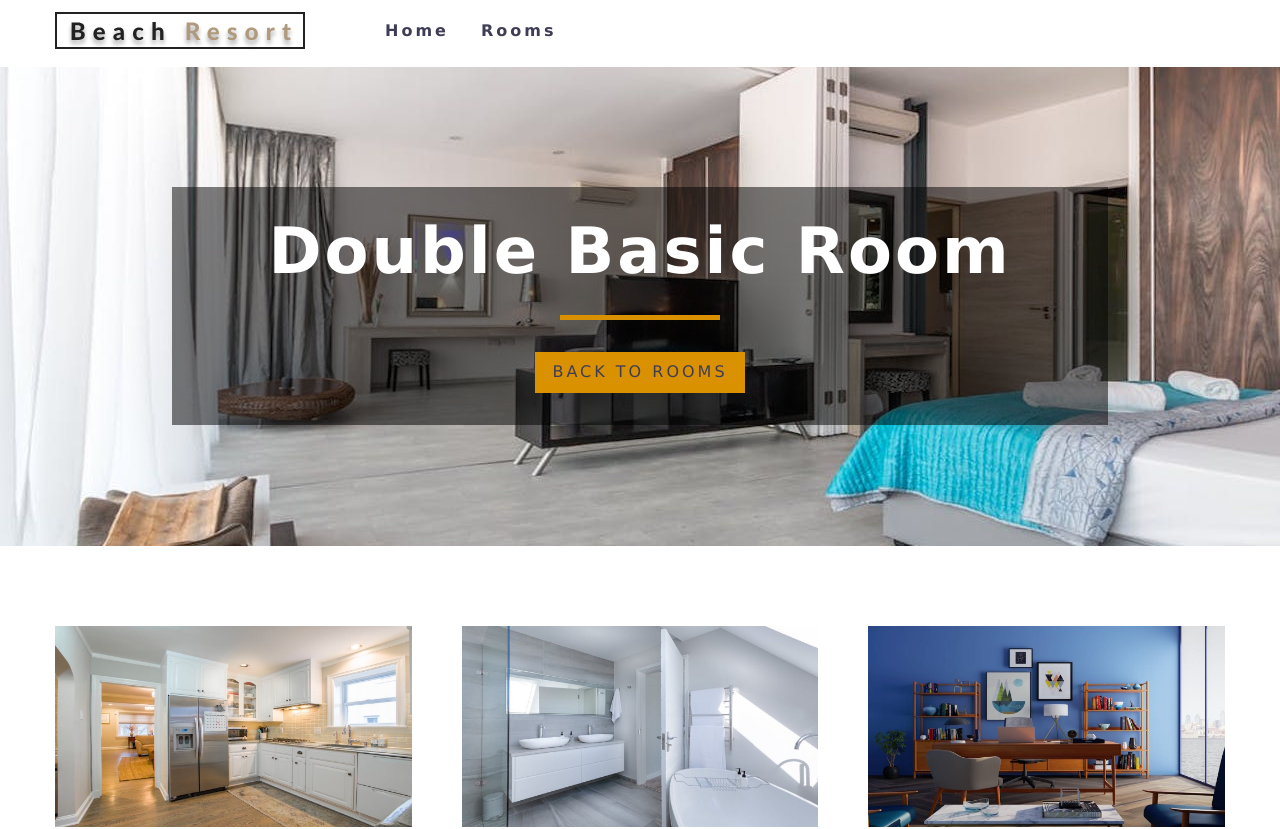
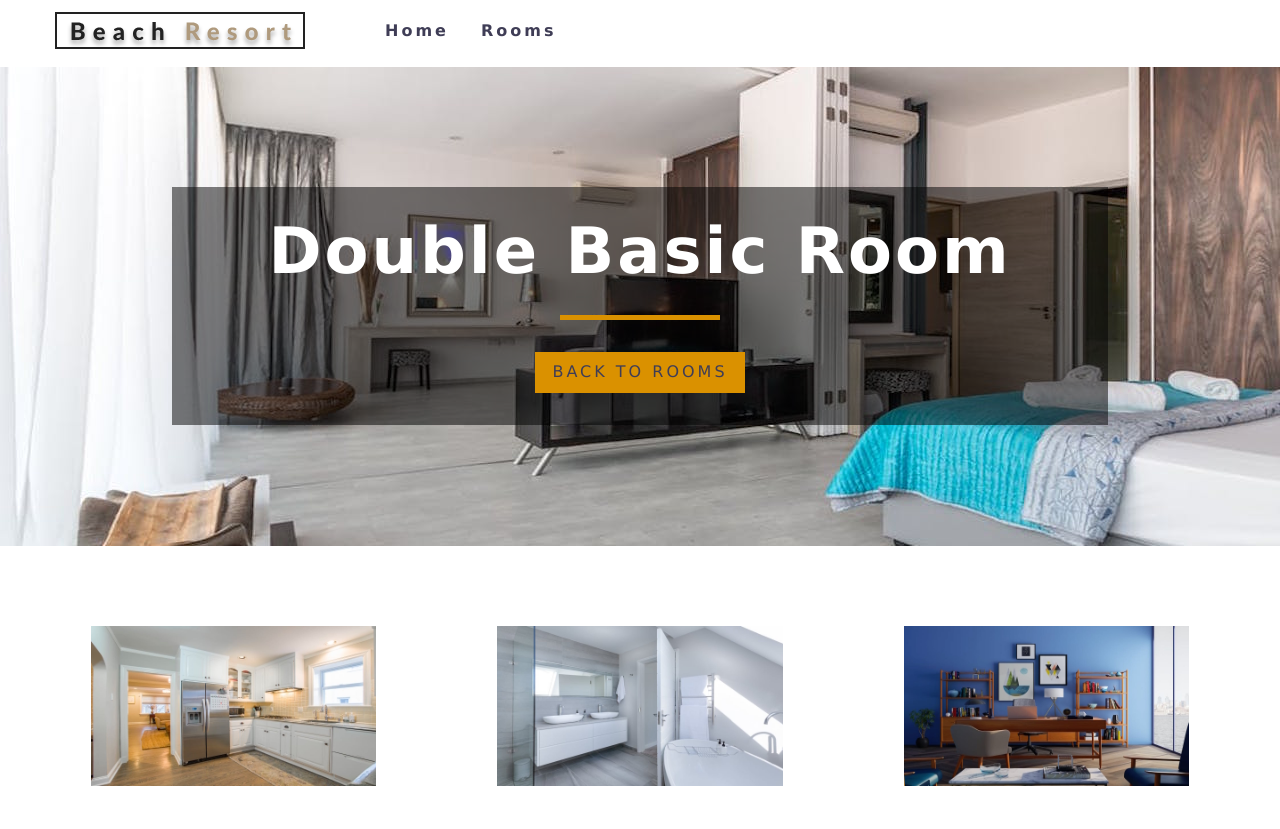
Before and after one commit to Pejmanc/hotel-reservation, a React (Create React App) app: page /rooms/double-basic in a window 1280 px wide. Shown: the top 829 px of the page. Built offline with nearby package versions, Linux system fonts and the light colour scheme.

Commit message:
single room photos centerd on sm screen

```diff
--- a/src/App.css
+++ b/src/App.css
@@ -374,16 +374,18 @@ h6 {
   padding: 5rem 0 0 0;
 }
 .single-room-images {
-  width: 80vw;
+  width: 100vw;
   margin: 0 auto;
+
   display: grid;
   grid-template-columns: repeat(auto-fit, minmax(350px, 1fr));
   grid-row-gap: 2rem;
   grid-column-gap: 50px;
 }
 .single-room-images img {
-  width: 100%;
+  width: 80%;
   display: block;
+  margin: 0 auto;
 }
 .single-room-info {
   width: 80vw;
```
